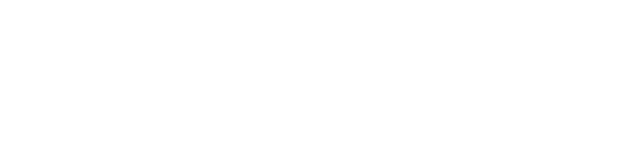
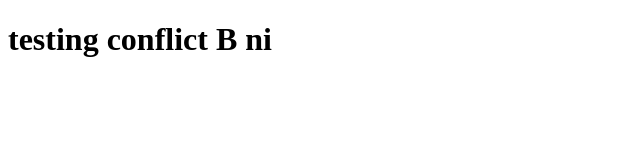
Before and after one commit to mzmztelyu/LatihanPertama, a plain HTML site: page index2.html in a window 1280 px wide. Shown: the whole page, without its empty margins (0-640 px from the left). Drawn offline with Linux system fonts and the light colour scheme.

Commit message:
Buat conflict di B

```diff
--- a/index2.html
+++ b/index2.html
@@ -7,5 +7,6 @@
     <title>Document</title>
 </head>
 <body>
+    <h1>testing conflict B ni</h1>
 </body>
 </html>
```
